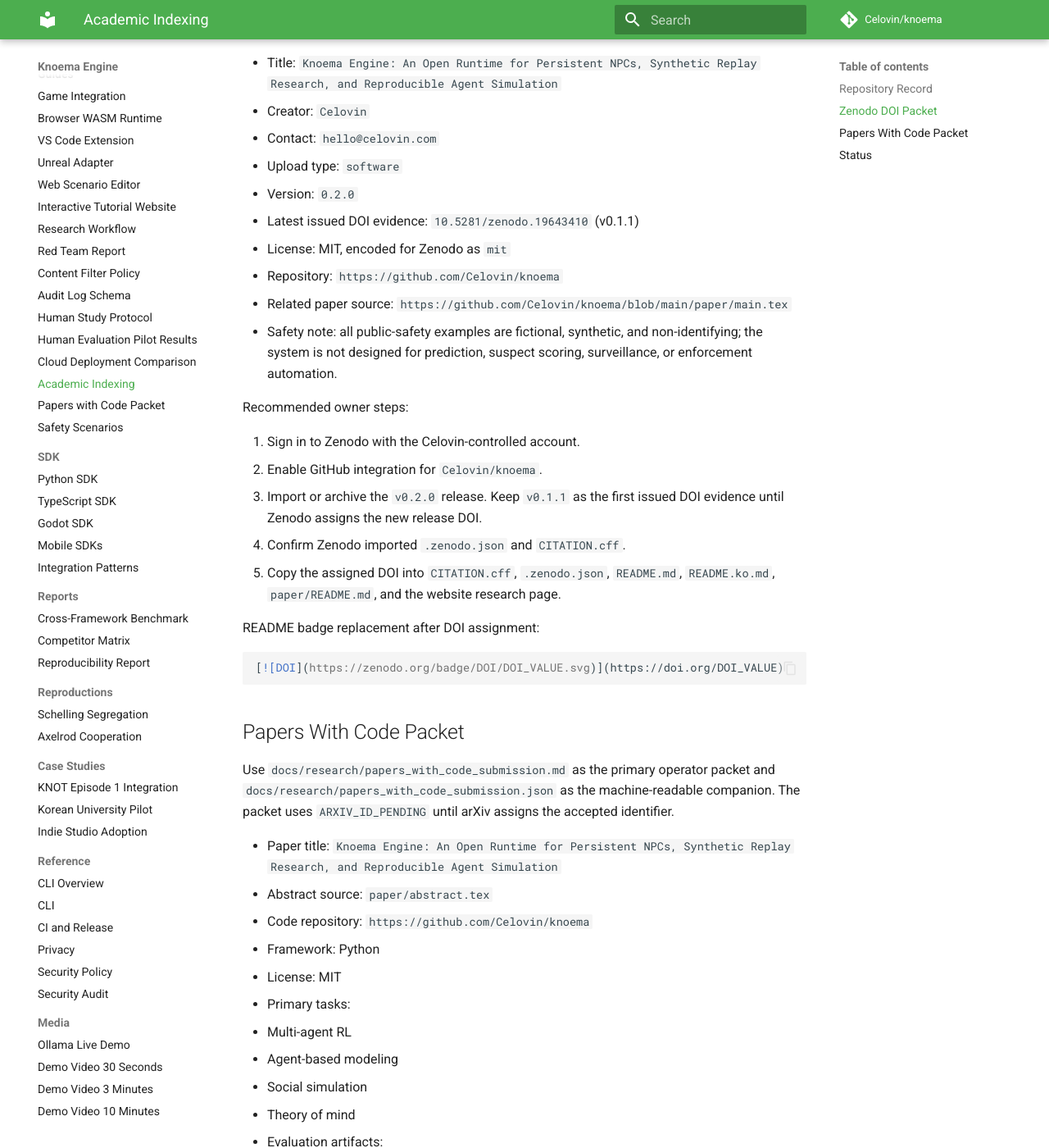
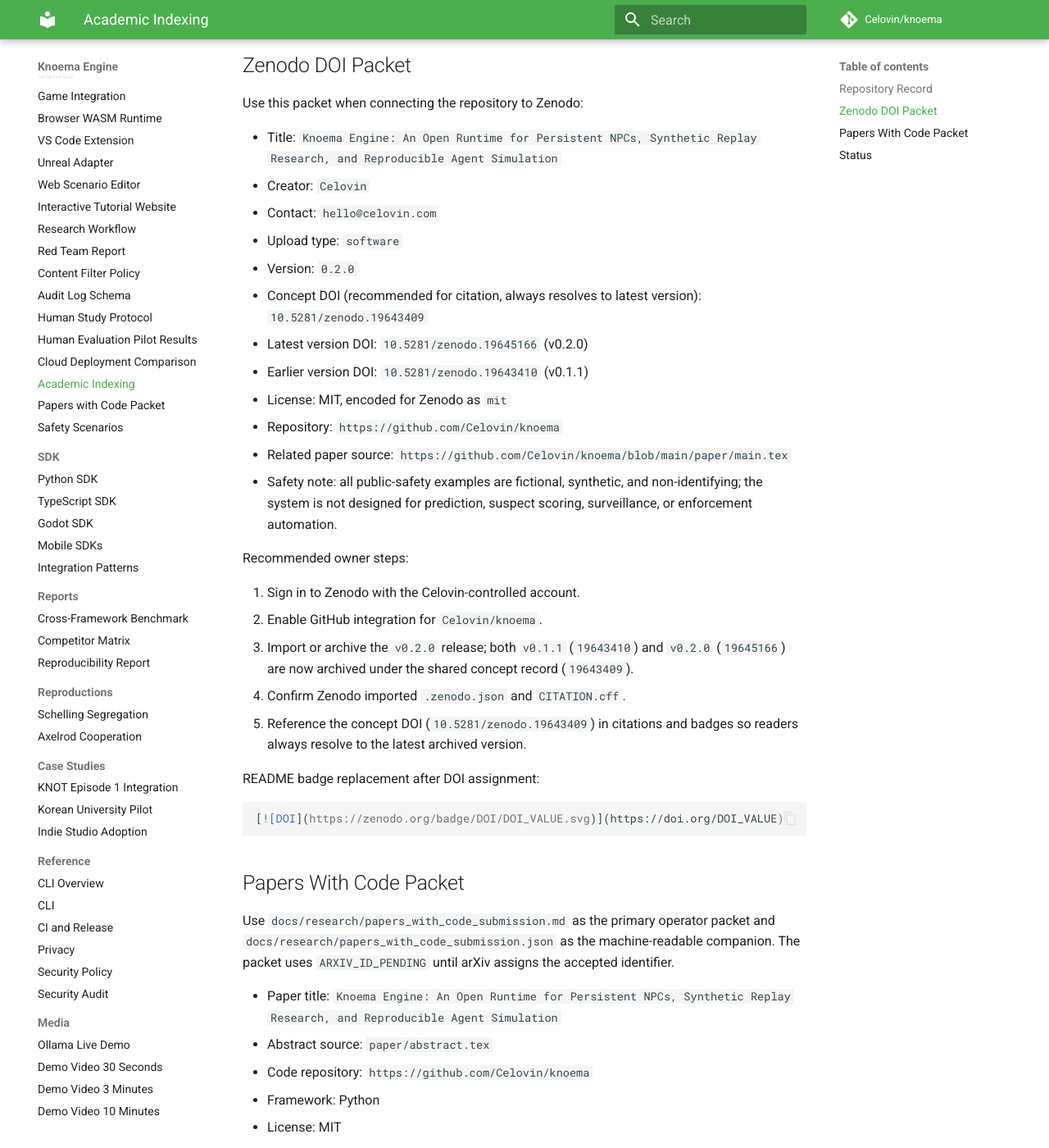
Before and after one commit to Celovin/knoema, an MkDocs documentation site: the page built from docs/research/academic-indexing.md, in a window 1280 px wide and 1400 px high, scrolled down 1077 px. Shown: the whole window at 82% size. Built offline with MkDocs 1.6.1 and Material for MkDocs 9.7.7, drawn with Linux system fonts in a browser that asks for light colours; comment, search, counter and statistics services are not loaded; some of the changed text lies outside the part shown.

Commit message:
docs(zenodo): wire concept DOI 10.5281/zenodo.19643409 into all metadata
Replace v0.1.1-specific DOI references with the concept DOI so badges and citations always resolve to the latest archived version. Also surface the v0.2.0 version-specific DOI (10.5281/zenodo.19645166) in the academic indexing record.

Files updated:

- README badges: 8 language variants now point to concept DOI

- CITATION.cff: doi field bumped to concept DOI

- docs/research/academic-indexing.md: surface concept + v0.2.0 + v0.1.1 DOIs explicitly

- docs/research/papers_with_code_submission.{md,json}: concept DOI

- tests/test_phase31_academic_indexing.py: assert wired-in v0.2.0 DOI

- tests/test_phase62_release.py: rename pending_doi to doi, assert wired-in

```diff
--- a/docs/research/academic-indexing.md
+++ b/docs/research/academic-indexing.md
@@ -8,7 +8,9 @@
 | --- | --- |
 | Repository | `https://github.com/Celovin/knoema` |
 | Release | `v0.2.0` |
-| DOI | [`10.5281/zenodo.19643410`](https://doi.org/10.5281/zenodo.19643410) |
+| Concept DOI (always-latest) | [`10.5281/zenodo.19643409`](https://doi.org/10.5281/zenodo.19643409) |
+| v0.2.0 DOI | [`10.5281/zenodo.19645166`](https://doi.org/10.5281/zenodo.19645166) |
+| v0.1.1 DOI | [`10.5281/zenodo.19643410`](https://doi.org/10.5281/zenodo.19643410) |
 | License | MIT |
 | Software metadata | `CITATION.cff` |
 | Zenodo metadata | `.zenodo.json` |
@@ -28,7 +30,9 @@
 - Contact: `hello@celovin.com`
 - Upload type: `software`
 - Version: `0.2.0`
-- Latest issued DOI evidence: `10.5281/zenodo.19643410` (v0.1.1)
+- Concept DOI (recommended for citation, always resolves to latest version): `10.5281/zenodo.19643409`
+- Latest version DOI: `10.5281/zenodo.19645166` (v0.2.0)
+- Earlier version DOI: `10.5281/zenodo.19643410` (v0.1.1)
 - License: MIT, encoded for Zenodo as `mit`
 - Repository: `https://github.com/Celovin/knoema`
 - Related paper source: `https://github.com/Celovin/knoema/blob/main/paper/main.tex`
@@ -38,9 +42,9 @@
 
 1. Sign in to Zenodo with the Celovin-controlled account.
 2. Enable GitHub integration for `Celovin/knoema`.
-3. Import or archive the `v0.2.0` release. Keep `v0.1.1` as the first issued DOI evidence until Zenodo assigns the new release DOI.
+3. Import or archive the `v0.2.0` release; both `v0.1.1` (`19643410`) and `v0.2.0` (`19645166`) are now archived under the shared concept record (`19643409`).
 4. Confirm Zenodo imported `.zenodo.json` and `CITATION.cff`.
-5. Copy the assigned DOI into `CITATION.cff`, `.zenodo.json`, `README.md`, `README.ko.md`, `paper/README.md`, and the website research page.
+5. Reference the concept DOI (`10.5281/zenodo.19643409`) in citations and badges so readers always resolve to the latest archived version.
 
 README badge replacement after DOI assignment:
 
@@ -86,8 +90,9 @@
 | --- | --- |
 | `CITATION.cff` | Prepared |
 | `.zenodo.json` | Prepared |
-| Zenodo DOI | Issued: `10.5281/zenodo.19643410` (2026-04-19, v0.1.1) |
-| v0.2.0 DOI | Pending Zenodo webhook wire-in |
+| Zenodo concept DOI | Wired: `10.5281/zenodo.19643409` (always-latest) |
+| v0.2.0 DOI | Wired: `10.5281/zenodo.19645166` (2026-04-19) |
+| v0.1.1 DOI | Archived: `10.5281/zenodo.19643410` |
 | Papers with Code packet | Prepared locally with `ARXIV_ID_PENDING` |
 | Papers with Code entry | Pending external submission after arXiv ID |
 | README badges | DOI badge live (all eight language variants) |
--- a/docs/research/papers_with_code_submission.json
+++ b/docs/research/papers_with_code_submission.json
@@ -3,7 +3,7 @@
   "paper": {
     "title": "Knoema Engine: An Open Runtime for Persistent NPCs, Synthetic Replay Research, and Reproducible Agent Simulation",
     "arxiv_id": "ARXIV_ID_PENDING",
-    "doi": "10.5281/zenodo.19643410",
+    "doi": "10.5281/zenodo.19643409",
     "repository": "https://github.com/Celovin/knoema",
     "license": "MIT",
     "framework": "Python",
```
Also changed, not shown: README.de.md (+1 -1 lines), README.es.md (+1 -1 lines), README.fr.md (+1 -1 lines), README.ja.md (+1 -1 lines), README.ko.md (+1 -1 lines), README.md (+1 -1 lines), README.zh-CN.md (+1 -1 lines), README.zh-TW.md (+1 -1 lines), docs/research/papers_with_code_submission.md (+1 -1 lines), 3 other files.
